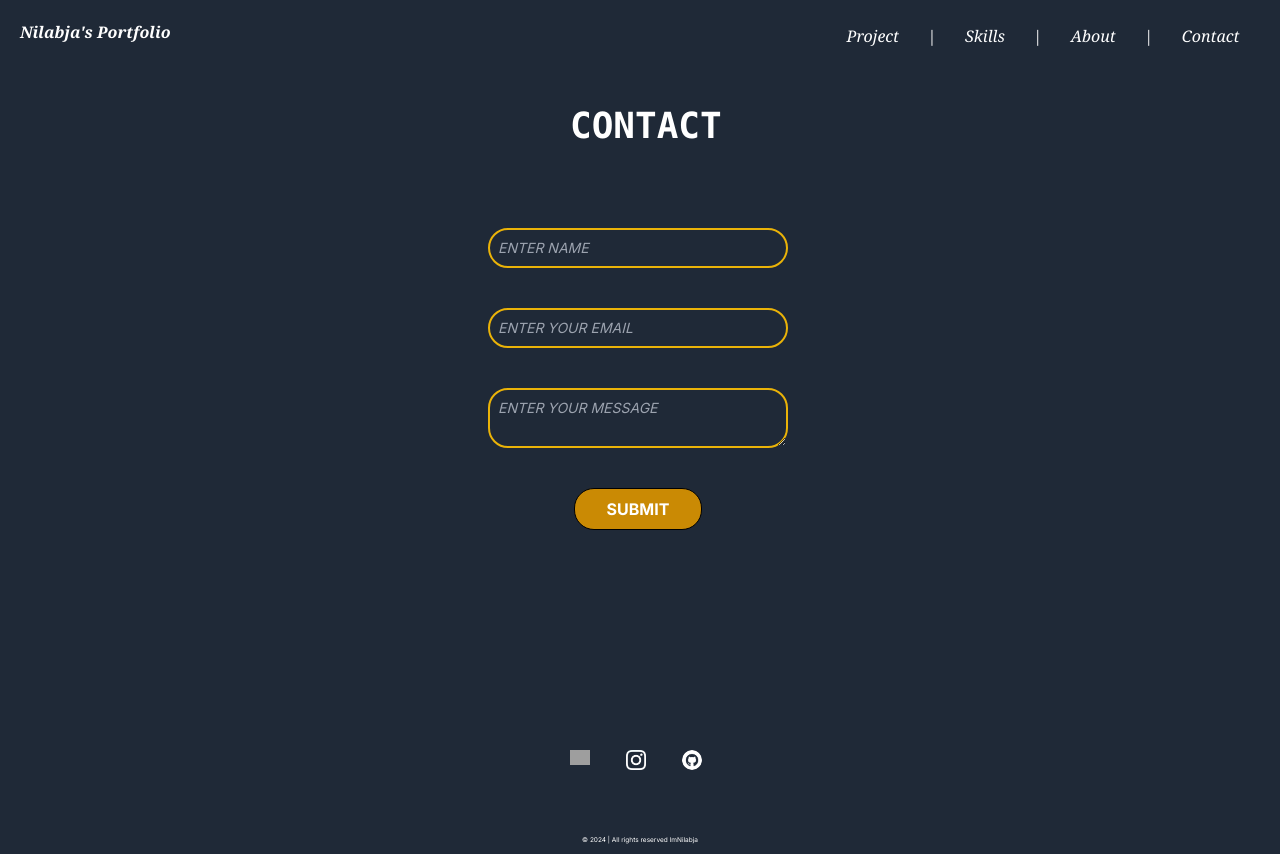
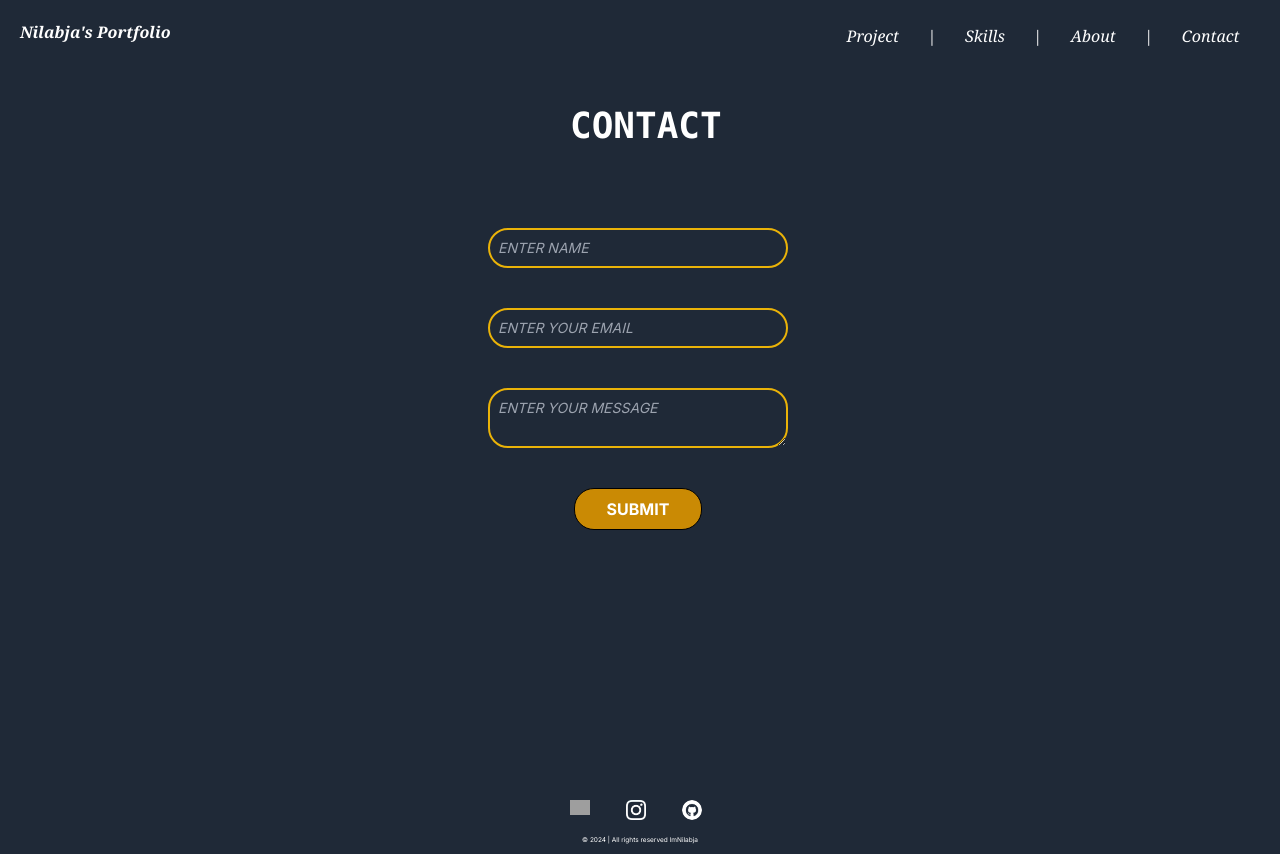
Before and after one commit to imNilabja/Nilabja-s-Portfolio_V2, a Next.js app: page /Contact in a window 1280 px wide. Built offline with nearby package versions, Linux system fonts and the light colour scheme; grey boxes are pictures that could not be loaded.

Commit message:
little change

```diff
--- a/app/Contact/page.js
+++ b/app/Contact/page.js
@@ -35,7 +35,7 @@ const page = () => {
 
         </form>
 
-        <div className=' text-white font-semibold ml-auto mr-auto text-2xl min-w-[20px] max-w-[900px] min-h-[50px] py-3 px-4 rounded-[20px] relative left-[-10px] top-[300px] mb-12 justify-evenly'>
+        <div className=' text-white font-semibold ml-auto mr-auto text-2xl min-w-[20px] max-w-[900px] min-h-[50px] py-3 px-4 rounded-[20px] relative left-[-10px] top-[350px] mb-12 justify-evenly'>
           {/* // */}
 
           <a href='https://www.linkedin.com/in/nilabjagoswami23/' target='_blank'>
```
